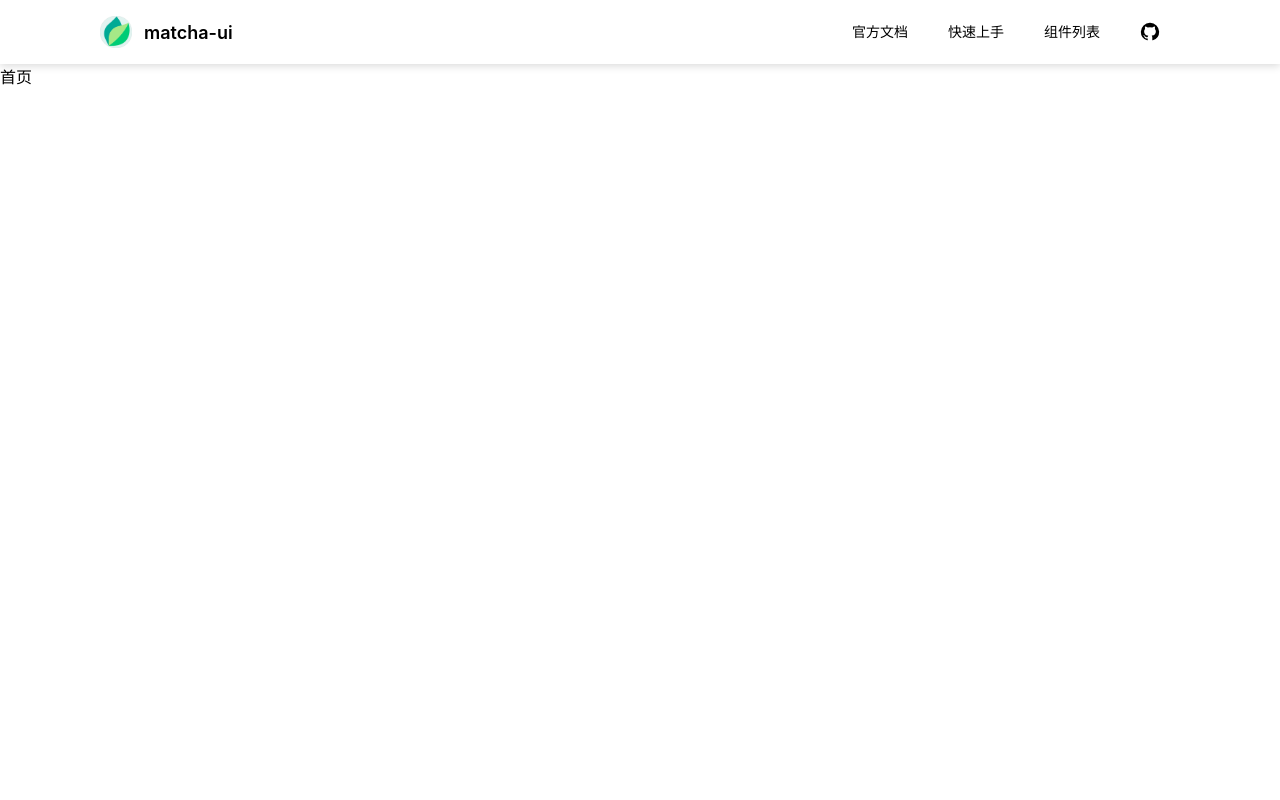
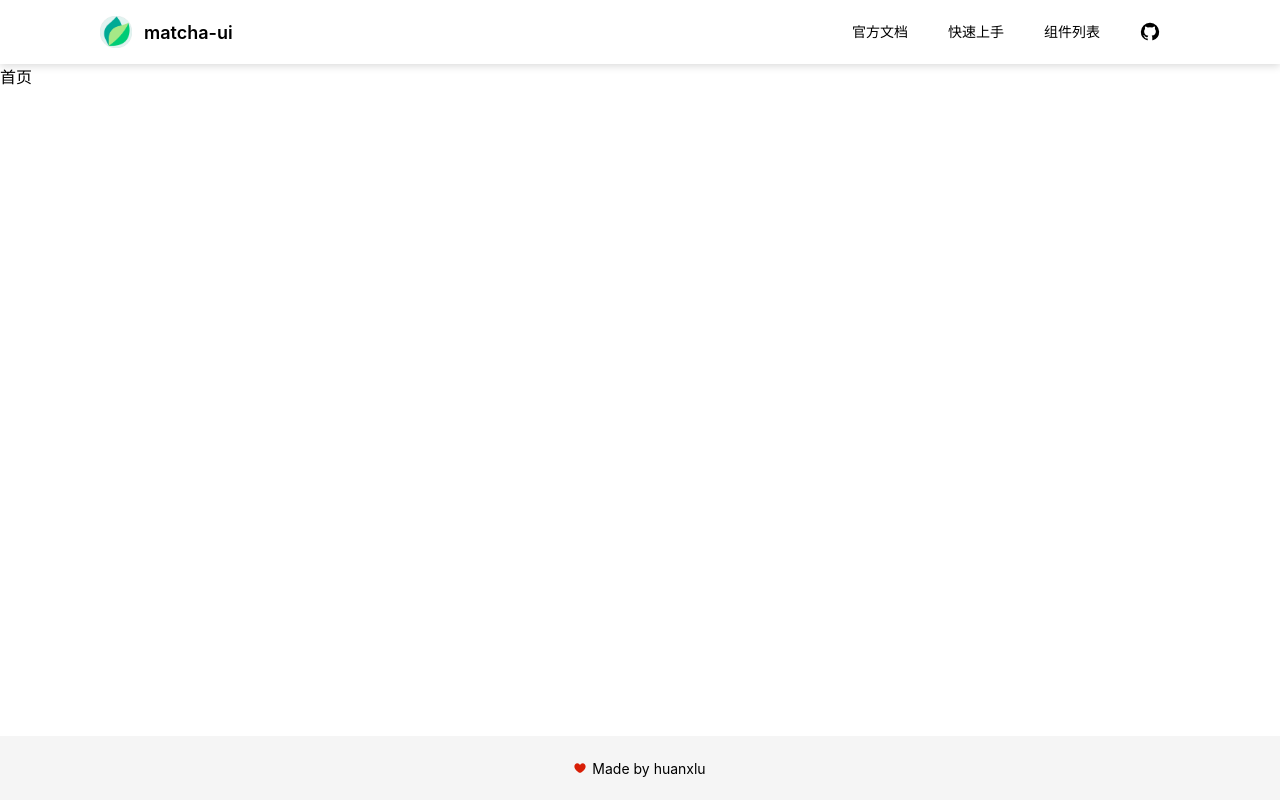
Before and after one commit to luhuanx/matcha-ui, a React (Create React App) app: page / in a window 1280 px wide. Built offline with nearby package versions, Linux system fonts and the light colour scheme.

Commit message:
添加Footer组件

```diff
--- /dev/null
+++ b/src/Footer/index.module.scss
@@ -0,0 +1,21 @@
+.footer {
+  position: absolute;
+  bottom: 0;
+  width: 100%;
+  height: 64px;
+  background-color: #f5f5f5;
+  display: flex;
+  align-items: center;
+  font-size: 14px;
+
+  span {
+    margin: 0 auto;
+    display: flex;
+    align-items: center;
+
+    img {
+      height: 12px;
+      margin-right: 6px;
+    }
+  }
+}
--- /dev/null
+++ b/src/Footer/index.tsx
@@ -0,0 +1,14 @@
+import styles from "./index.module.scss";
+
+const Footer = () => {
+  return (
+    <div className={styles.footer}>
+      <span>
+        <img src={`${process.env.PUBLIC_URL}/icons/heart.svg`}></img>Made by
+        huanxlu
+      </span>
+    </div>
+  );
+};
+
+export default Footer;
--- a/src/index.css
+++ b/src/index.css
@@ -26,3 +26,8 @@ code {
   font-family: source-code-pro, Menlo, Monaco, Consolas, "Courier New",
     monospace;
 }
+
+.page-container {
+  position: relative;
+  min-height: 100vh;
+}
--- a/src/index.tsx
+++ b/src/index.tsx
@@ -5,14 +5,18 @@ import App from "./App";
 import reportWebVitals from "./reportWebVitals";
 import { BrowserRouter } from "react-router-dom";
 import Navbar from "./Navbar";
+import Footer from "./Footer";
 
 const root = ReactDOM.createRoot(
   document.getElementById("root") as HTMLElement,
 );
 root.render(
   <BrowserRouter>
-    <Navbar />
-    <App />
+    <div className="page-container">
+      <Navbar />
+      <App />
+      <Footer />
+    </div>
   </BrowserRouter>,
 );
 
```
Also changed, not shown: public/icons/heart.svg (added).
